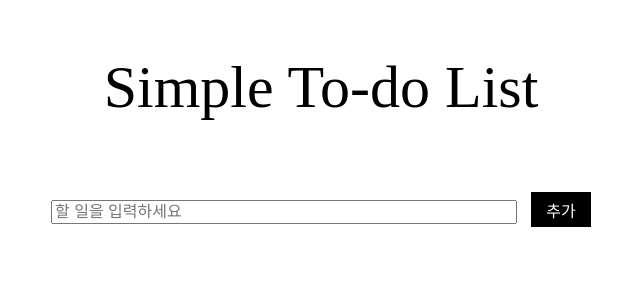
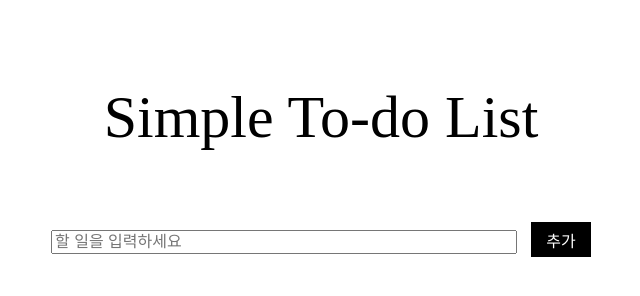
Before and after one commit to sh-devlog/Simple-To-Do-List, a plain HTML site: page index.html in a window 1280 px wide. Shown: the whole page, without its empty margins (319-959 px from the left). Drawn offline with Linux system fonts and the light colour scheme.

Commit message:
Update styles.css

```diff
--- a/css/styles.css
+++ b/css/styles.css
@@ -80,6 +80,12 @@ text-align: center
 /* 데스크탑 */
 @media (min-width: 768px) {
 
+
+	body{
+	padding: 45px;
+	}
+
+
 	#main_wrap{
 	min-width: 649px;
 	}
```
